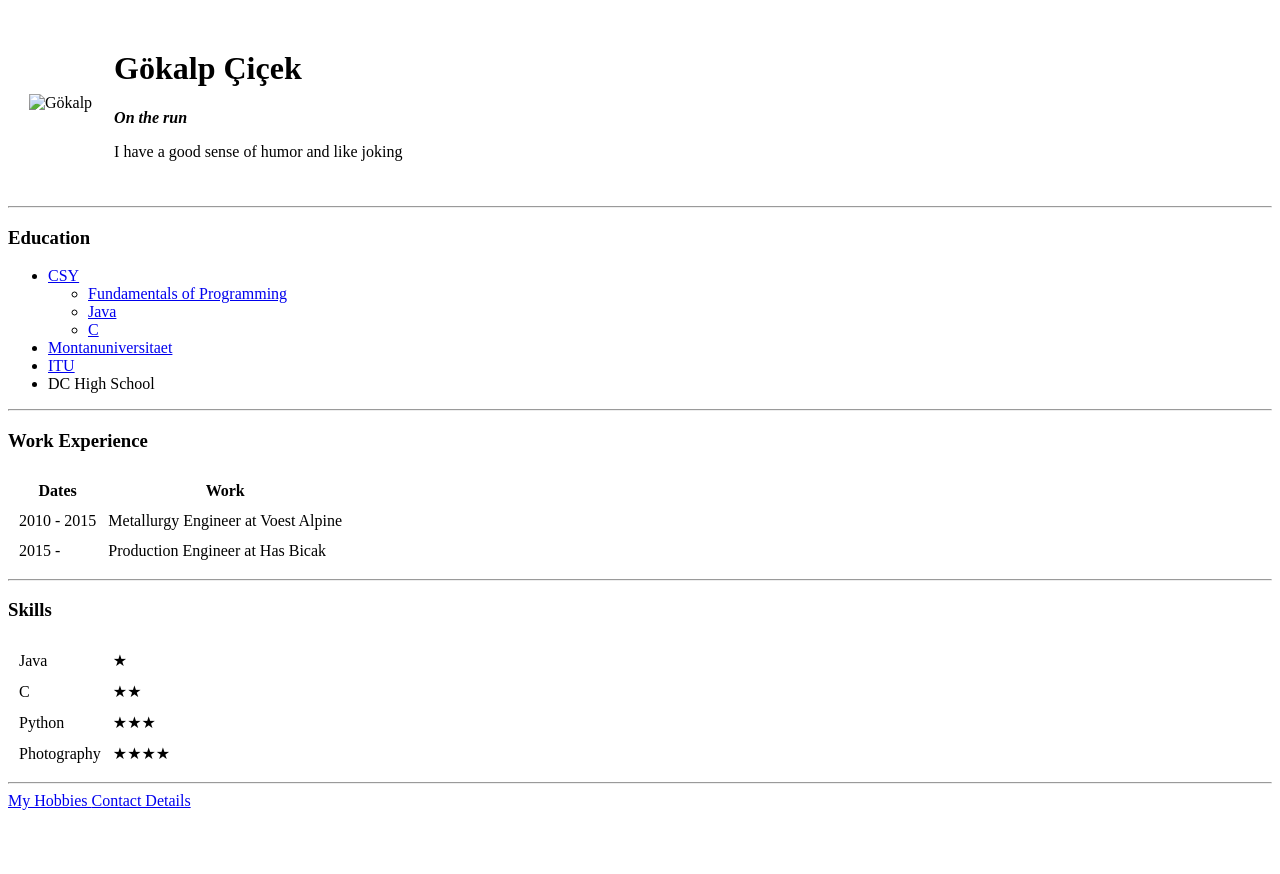
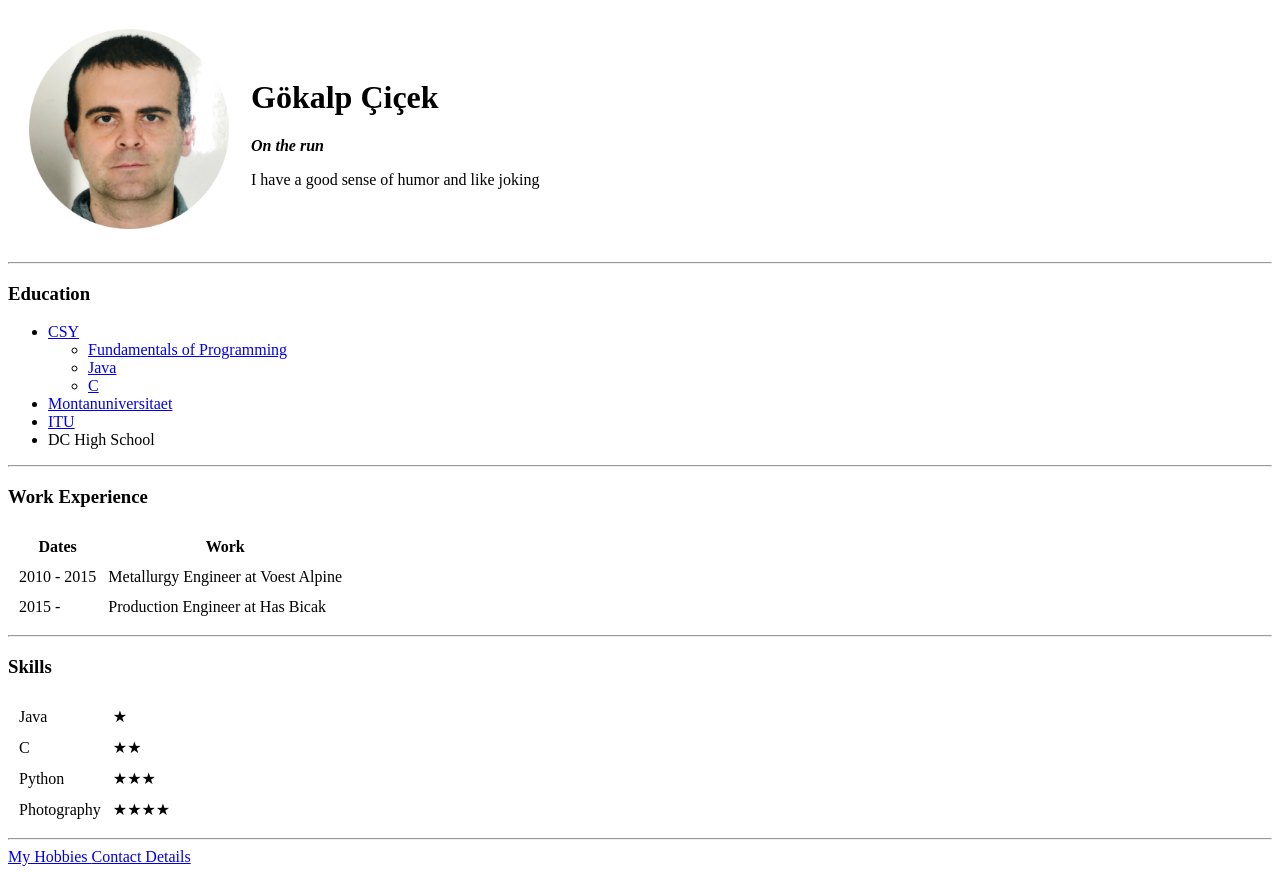
Before and after one commit to hermitjam/cv, a plain HTML site: page index.html in a window 1280 px wide. Before the commit the page ends 818 px from the top, so only its background shows below. Drawn offline with Linux system fonts and the light colour scheme.

Commit message:
Update index.html

```diff
--- a/index.html
+++ b/index.html
@@ -8,7 +8,7 @@
 
 <body>
   <table cellspacing = "20">
-    <td><img src="images/Gokalp.png" alt="Gökalp" style="width: 200px; height:200px;"> </td>
+    <td><img src="Gokalp.png" alt="Gökalp" style="width: 200px; height:200px;"> </td>
     <td>  <h1> Gökalp Çiçek </h1>
       <p><em><strong> On the run </strong></em></p>
       <p>I have a good sense of humor and like joking </p></td>
```
